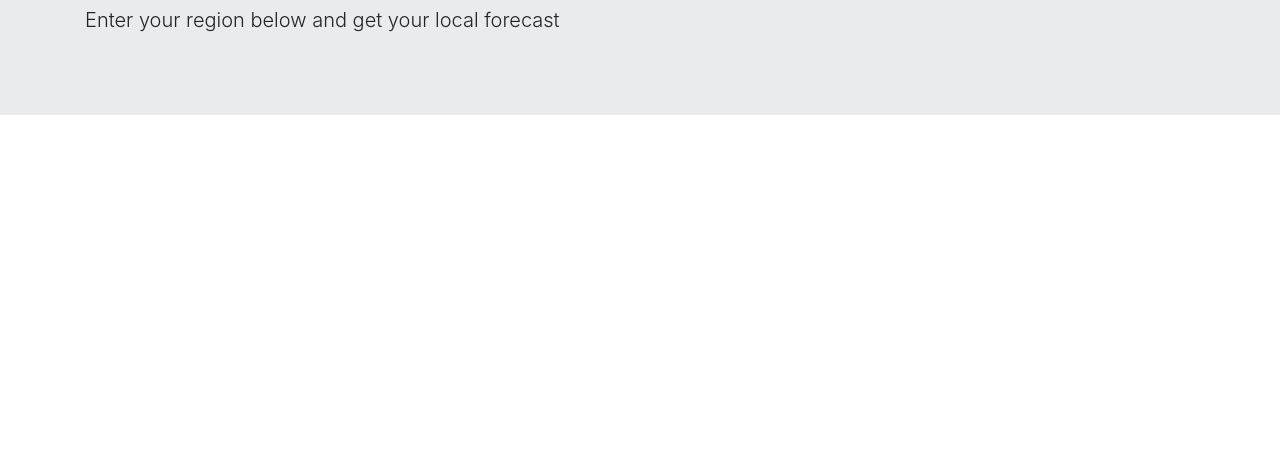
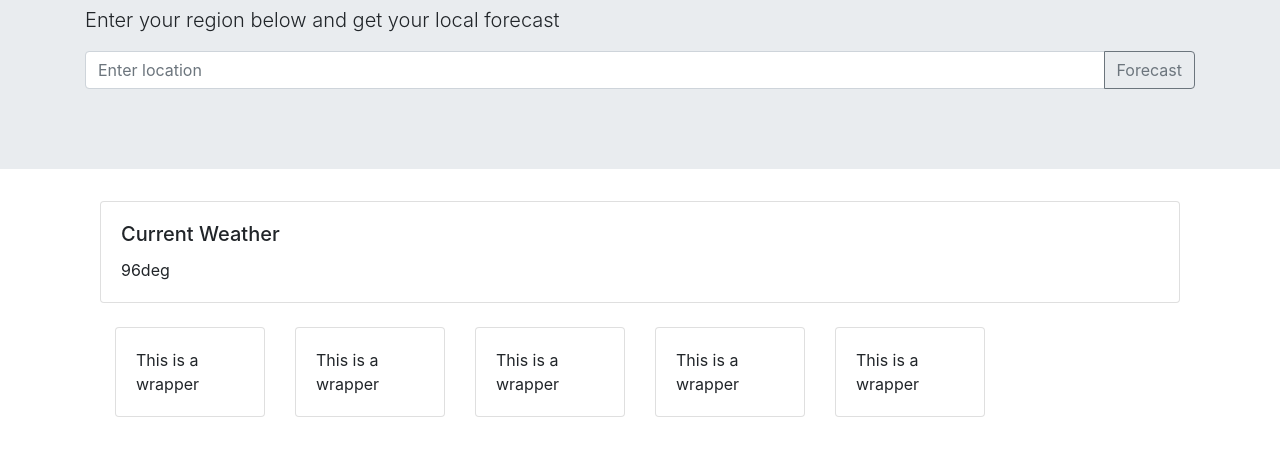
Before and after one commit to Jesuss27/Weather-App, a plain HTML site: page index.html in a window 1280 px wide. Shown: the part 134-590 px from the top of the page. Drawn offline with nearby package versions, Linux system fonts and the light colour scheme.

Commit message:
initial HTML

```diff
--- a/index.html
+++ b/index.html
@@ -5,16 +5,79 @@
     <!-- Required meta tags -->
     <meta charset="utf-8">
     <meta name="viewport" content="width=device-width, initial-scale=1, shrink-to-fit=no">
-    <link rel="stylesheet" href="styles.css">
+
 
     <!-- Bootstrap CSS -->
     <link rel="stylesheet" href="https://stackpath.bootstrapcdn.com/bootstrap/4.3.1/css/bootstrap.min.css" integrity="sha384-ggOyR0iXCbMQv3Xipma34MD+dH/1fQ784/j6cY/iJTQUOhcWr7x9JvoRxT2MZw1T" crossorigin="anonymous">
+    <link rel="stylesheet" href="styles.css">
 </head>
+
   <body>
+      <!-- create jumbotron header -->
         <div class="jumbotron jumbotron-fluid">
             <div class="container">
                 <h1 class="display-4">Welcome to the Weather</h1>
                 <p class="lead">Enter your region below and get your local forecast</p>
+                <!-- input button for location -->
+                    <div class="input-group mb-3">
+                        <input type="text" placeholder="Enter location" class="form-control">
+                        <div class="input-group-append">
+                            <button class="btn btn-outline-secondary">Forecast</button>
+                        </div>
+                    </div>
+                </div>
+        </div>
+        <div class="container">
+            <div class="row mb-4">
+                <div class="col-12">
+                    <div class="card">
+                        <div class="card-img-top"></div>
+                        <div class="card-body">
+                            <h5 class="card-title">Current Weather</h5>
+                            <p class="card-text">96deg</p>
+                        </div>
+                    </div>
+                </div>
+            </div>
+
+            <div class="container forecast-container">
+                <div class="row">
+                    <div class="col-lg-2">
+                        <div class="card">
+                            <div class="card-body">
+                                <p class="card-text">This is a wrapper</p>
+                            </div>
+                        </div>
+                    </div>
+                    <div class="col-lg-2">
+                        <div class="card">
+                            <div class="card-body">
+                                <p class="card-text">This is a wrapper</p>
+                            </div>
+                        </div>
+                    </div>
+                    <div class="col-lg-2">
+                        <div class="card">
+                            <div class="card-body">
+                                <p class="card-text">This is a wrapper</p>
+                            </div>
+                        </div>
+                    </div>
+                    <div class="col-lg-2">
+                        <div class="card">
+                            <div class="card-body">
+                                <p class="card-text">This is a wrapper</p>
+                            </div>
+                        </div>
+                    </div>
+                    <div class="col-lg-2">
+                        <div class="card">
+                            <div class="card-body">
+                                <p class="card-text">This is a wrapper</p>
+                            </div>
+                        </div>
+                    </div>
+                </div>
             </div>
         </div>
 
--- a/styles.css
+++ b/styles.css
@@ -0,0 +1,3 @@
+.row{
+    margin:auto;
+}
```
Lines whose indentation alone changed are shown as unchanged.
